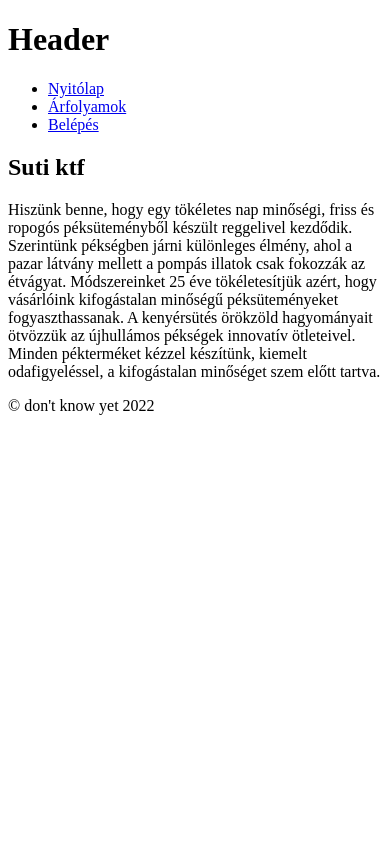
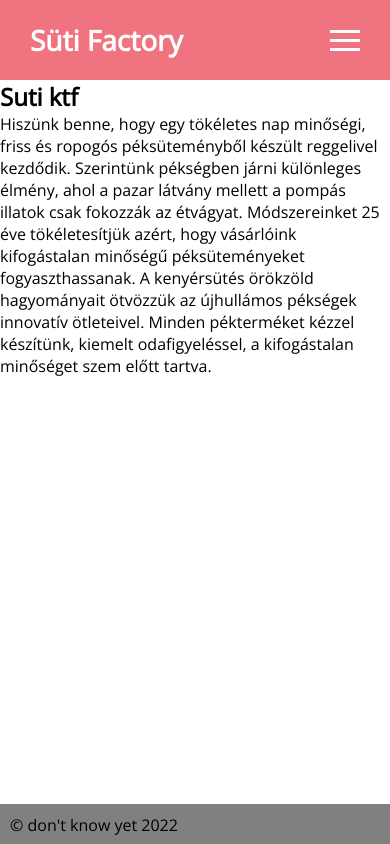
Before and after one commit to axlord1234529/beadando, a PHP site: page /beadando/ in a window 390 px wide. Run offline with PHP 8.4, Linux system fonts and the light colour scheme.

Commit message:
Made menu responsive

```diff
--- a/css/main_style.css
+++ b/css/main_style.css
@@ -0,0 +1,114 @@
+* {
+    margin: 0;
+    padding: 0;
+    list-style: none;
+    text-decoration: none;
+    font-family: "Open Sans";
+    box-sizing: border-box;
+}
+header {
+    width: 100%;
+    height: 80px;
+    background: #f0747f;
+    display: flex;
+    align-items: center;
+    justify-content: space-between;
+    padding: 0 100px;
+}
+.logo {
+    font-size: 28px;
+    font-weight: bold;
+    color: #fefefe;
+}
+.hamburger {
+    display: none;
+}
+nav ul{
+    display: flex;
+}
+nav ul li a {
+    display: block;
+    color: #fefefe;
+    font-size: 20px;
+    padding: 10px 25px;
+    border-radius: 50px;
+    transition: 0.2s;
+    margin: 0 5px;
+}
+nav ul li a.selected {
+    background: #fefefe;
+    color: #f0747f;
+}
+nav ul li a:hover {
+    color: #f0747f;
+    background: #fefefe;
+}
+
+nav ul li a.active {
+    color: #f0747f;
+    background: #fefefe;
+}
+
+@media only screen and (max-width: 1320px){
+    header {
+        padding: 0 50px;
+    }
+}
+@media only screen and (max-width: 1100px){
+    header {
+        padding: 0 30px;
+    }
+}
+@media only screen and (max-width: 900px){
+    .hamburger {
+        display: block;
+        cursor: pointer;
+    }
+    .hamburger .line {
+        width: 30px;
+        height: 3px;
+        background: #fefefe;
+        margin: 6px 0px;
+    }
+    nav {
+        height: 0;
+        position: absolute;
+        top: 80px;
+        left: 0;
+        right: 0;
+        width: 100vw;
+        background: #f0747f;
+        transition: 0.5s;
+        overflow: hidden;
+    }
+    .nav-bar.active {
+        height: 300px;
+    }
+    nav ul {
+        display: block;
+        width: fit-content;
+        margin: 80px auto 0 auto;
+        text-align: center;
+        transition: 0.5s;
+        opacity: 0;
+    }
+    .nav-bar.active ul {
+        opacity: 1;
+    }
+    nav ul li a {
+        margin-bottom: 12px;
+    }
+}
+.container{
+    max-width: 65rem;
+    margin: 0 auto 0;
+}
+
+#footer {
+    position: fixed;
+    padding: 10px 10px 0px 10px;
+    bottom: 0;
+    width: 100%;
+    min-height: 40px;
+    background: grey;
+}
--- /dev/null
+++ b/scripts/main.js
@@ -0,0 +1,5 @@
+let hamburger = document.querySelector(".hamburger");
+hamburger.onclick = function () {
+    let navBar = document.querySelector(".nav-bar");
+    navBar.classList.toggle("active");
+}
--- a/views/page_main.php
+++ b/views/page_main.php
@@ -5,18 +5,26 @@
     <title>Title</title>
     <link rel="stylesheet" type="text/css" href="<?php echo SITE_ROOT?>css/main_style.css">
     <?php if($viewData['style']) echo '<link rel="stylesheet" type="text/css" href="'.$viewData['style'].'">'; ?>
+    <link rel="preconnect" href="https://fonts.googleapis.com"><link rel="preconnect" href="https://fonts.gstatic.com" crossorigin>
+    <link href="https://fonts.googleapis.com/css2?family=Open+Sans&display=swap" rel="stylesheet">
 </head>
 <body>
 <header>
-    <div id="user"><em><?= $_SESSION['userlastname']." ".$_SESSION['userfirstname'] ?></em></div>
-    <h1 class="header">Header</h1>
+    <div class="logo">Süti Factory</div>
+    <div class="hamburger">
+        <div class="line"></div>
+        <div class="line"></div>
+        <div class="line"></div>
+    </div>
+    <nav class="nav-bar">
+        <?php echo Menu::getMenu($viewData['selectedItems']); ?>
+    </nav>
 </header>
-<nav>
-    <?php echo Menu::getMenu($viewData['selectedItems']); ?>
-</nav>
+<div id="user"><em><?= $_SESSION['userlastname']." ".$_SESSION['userfirstname'] ?></em></div>
 <section>
     <?php if($viewData['render']) include($viewData['render']); ?>
 </section>
-<footer>&copy; don't know yet <?= date("Y") ?></footer>
+<footer id="footer">&copy; don't know yet <?= date("Y") ?></footer>
+<script src="<?php echo SITE_ROOT?>scripts/main.js"></script>
 </body>
 </html>
```
Also changed, not shown: 3 other files.
